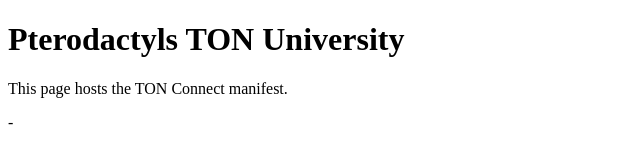
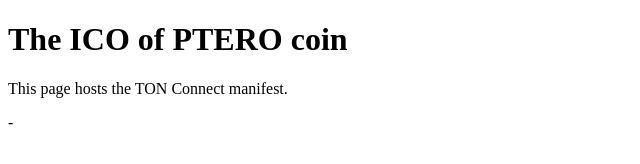
Before and after one commit to Ptero-ICO/Ptero-ICO, a plain HTML site: page index.html in a window 1280 px wide. Shown: the whole page, without its empty margins (0-640 px from the left). Drawn offline with Linux system fonts and the light colour scheme.

Commit message:
index.html

```diff
--- a/index.html
+++ b/index.html
@@ -5,7 +5,7 @@
     <title>TON Manifest</title>
   </head>
   <body>
-    <h1>Pterodactyls TON University</h1>
+    <h1>The ICO of PTERO coin</h1>
     <p>This page hosts the TON Connect manifest.</p>
   </body>
 </html>
```
